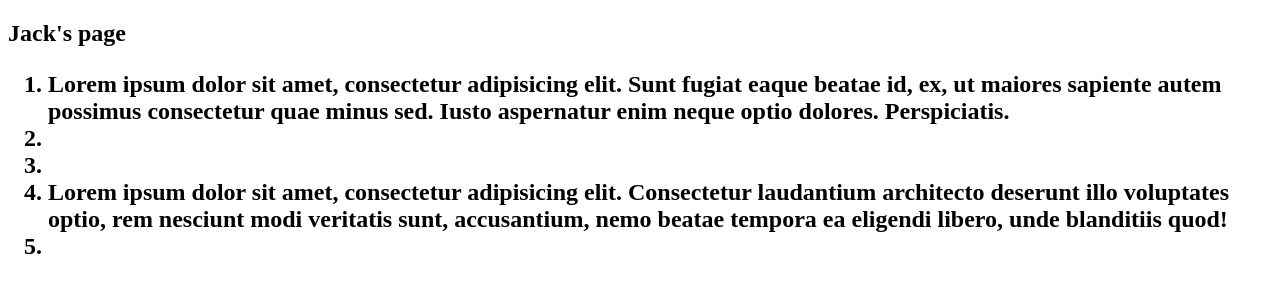
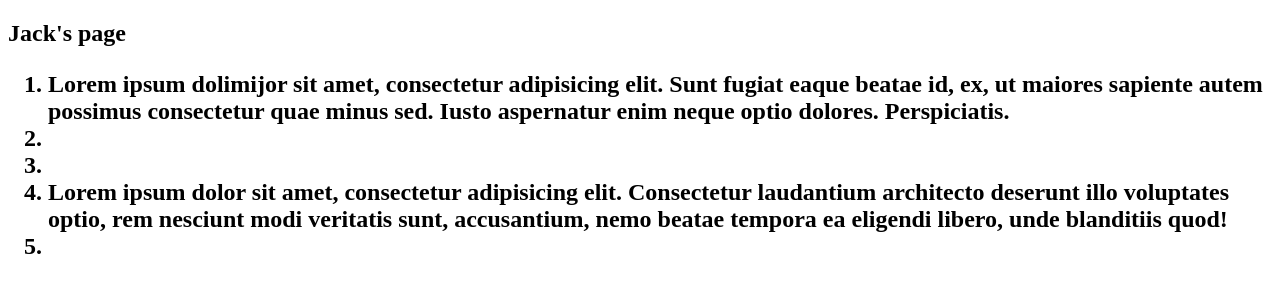
Before and after one commit to jackjhall22/Jack_B_Nimble.github.io, a plain HTML site: page index.html in a window 1280 px wide. Drawn offline with Linux system fonts and the light colour scheme.

Commit message:
initial commit2

```diff
--- a/index.html
+++ b/index.html
@@ -9,7 +9,7 @@
 		<h2>Jack's page</h2>
 		<h1>
 			<ol>
-				<li>Lorem ipsum dolor sit amet, consectetur adipisicing elit. Sunt fugiat eaque beatae id, ex, ut maiores sapiente autem possimus consectetur quae minus sed. Iusto aspernatur enim neque optio dolores. Perspiciatis.</li>
+				<li>Lorem ipsum dolimijor sit amet, consectetur adipisicing elit. Sunt fugiat eaque beatae id, ex, ut maiores sapiente autem possimus consectetur quae minus sed. Iusto aspernatur enim neque optio dolores. Perspiciatis.</li>
 				<li></li>
 				<li></li>
 				<li>Lorem ipsum dolor sit amet, consectetur adipisicing elit. Consectetur laudantium architecto deserunt illo voluptates optio, rem nesciunt modi veritatis sunt, accusantium, nemo beatae tempora ea eligendi libero, unde blanditiis quod!</li>
```
